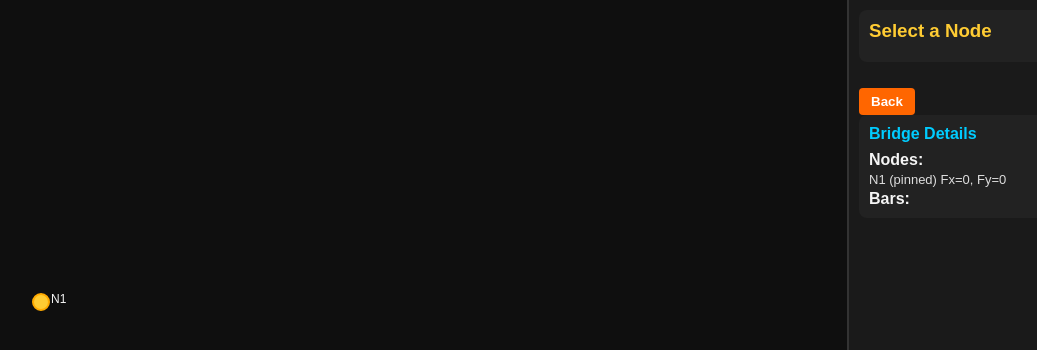
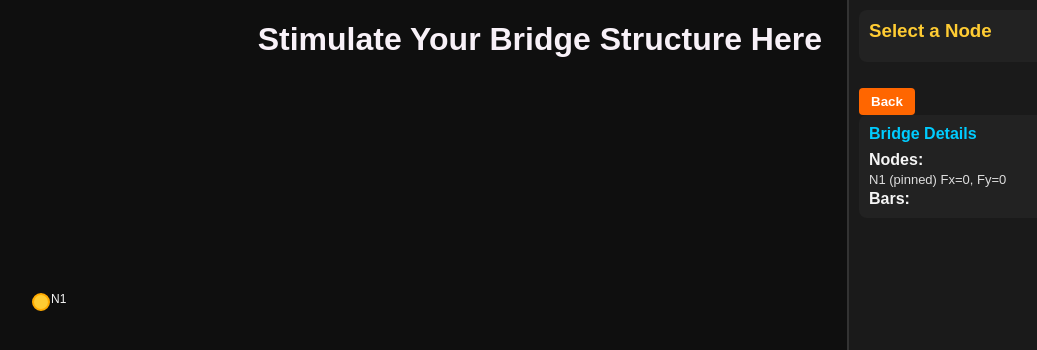
Before and after one commit to cgcb-01/Physics-In-JavaScript, a plain HTML site: page BRIDGE TRUSS SAFE CHECKING/index.html in a window 1280 px wide. Shown: the top 350 px of the page, without its empty margins (111-1148 px from the left). Drawn offline with Linux system fonts and the light colour scheme.

Commit message:
Updated the html

```diff
--- a/BRIDGE TRUSS SAFE CHECKING/index.html
+++ b/BRIDGE TRUSS SAFE CHECKING/index.html
@@ -7,7 +7,9 @@
   </head>
   <body onload="startBridge()">
     <div id="bridge"></div>
-
+    <h1 style="color: rgb(248, 241, 248); margin-right: 25px">
+      Stimulate Your Bridge Structure Here
+    </h1>
     <div id="sidebar">
       <div id="formContainer"><h3>Select a Node</h3></div>
       <button onclick="goBack()">Back</button>
```
